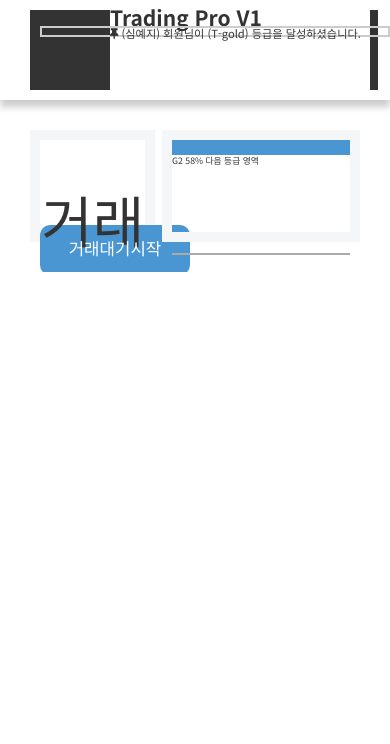
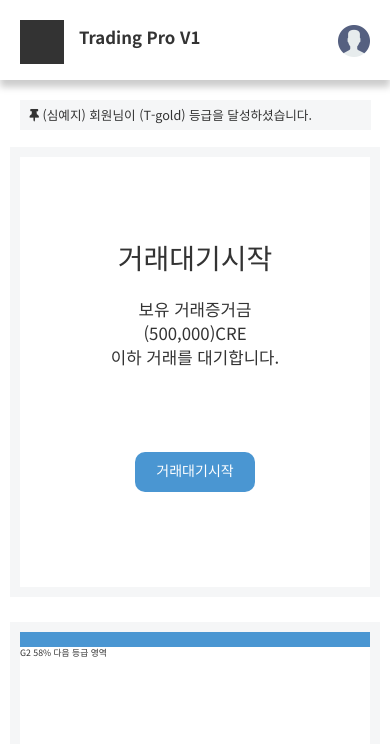
Before and after one commit to haulpark/tproV1, a plain HTML site: page html/main/t_main.html in a window 390 px wide. Shown: the top 744 px of the page. Drawn offline with nearby package versions, Linux system fonts and the light colour scheme.

Commit message:
main 반응형 구조 잡기 완료

```diff
--- a/css/src/main/t_main.css
+++ b/css/src/main/t_main.css
@@ -44,6 +44,8 @@
       line-height: 2.5vw;
       font-size:1.3rem;
     }
+
+  .mob_slideBar{display:none;}
 
 
 
@@ -136,31 +138,107 @@
 /* width: 0 ~ 639px (Mob S 기준) */
 @media screen and (max-width: 639px) {
 
-  #headBox{
-    height:100px;
-  }
+    /* =====#headBox===== */
+
+    #headBox{
+      height:80px;
+      padding:20px 20px; box-sizing: border-box;
+    }
 
       .logo{
-        width:80px; height:80px;
+        width:44px; height:44px;
       }
 
-      .title{margin-left: 20px;}
+      .title{
+        float:left;
+        width:200px; height:20px;
+        font-size:1.2rem;
+        margin-top: 10px;
+      }
 
       .unb{
         display:none;
       }
 
       .mob_icon{
+        float:right;
         display:block;
-        position: absolute;
-        width:8px; height:80px;
-        top:10%; right:3%;
-        background-color: #333;
+        margin-top: 5px;
+        width:32px; height:32px;
+        background-image: url(../../../img/icons/user.png);
+        background-position: 50% 50%;
+        background-size: contain;
+        background-repeat: no-repeat;
       }
+
       .slideBar{
-        width:350px;
-        font-size:0.8rem;
+        display:none;
       }
+
+    #slideBox{
+      position: relative; z-index:1000;
+      top:5vw;
+      width:100%; height:30px;
+    }
+
+      .mob_slideBar{
+        display: block;
+        width:90%; height:100%;
+        margin:auto;
+        background-color: #f5f6f7;
+        line-height:30px;
+        padding-left: 10px;
+        font-size:0.9rem;
+      }
+
+    /* =====#viewBox===== */
+
+    #viewBox{
+      height:auto;
+      margin-top: 7vw;
+      padding:10px;
+    }
+
+    /* ===== #viewBox -- .deal ===== */
+
+    .deal{
+      float:none; margin:auto;
+      width:100%; height:450px; margin-bottom: 25px;}
+
+    .deal_txt{
+       margin-top: 80px;
+    }
+
+      .deal_title{
+        font-size:2rem;
+      }
+
+      .deal_story{
+        font-size:1.2rem;
+      }
+
+      .deal_btn{
+        width:120px; height:40px;
+        background-color: #4a96d2;
+        border-radius: 10px;
+      }
+
+        .deal_btn > a > span{
+          line-height:35px;
+          color:#fff; font-size:1rem;}
+
+    /* ===== #viewBox -- .board ===== */
+
+    .board{width:100%; height:700px; margin-bottom: 25px;}
+
+      .board_tab{
+        height:40px;
+      }
+
+        .board_tab li{
+          font-size:1.2rem;
+          line-height:40px;
+        }
 
 
 }
@@ -203,16 +281,18 @@
       font-size:0.8rem;
     }
 
-  /* =====#viewBox===== */
+  /* ===== #viewBox -- .deal ===== */
 
   #viewBox{
     height:auto;
   }
 
-  .deal{width:100%; height:40vw; margin-bottom: 25px;}
+  .deal{
+    float:none; margin:auto;
+    width:50vw; height:500px; margin-bottom: 25px;}
 
   .deal_txt{
-     margin-top: 6vw;
+     margin-top: 10vw;
   }
 
     .deal_title{
@@ -224,7 +304,6 @@
     }
 
     .deal_btn{
-      margin-top: 3vw;
       width:120px; height:40px;
       background-color: #4a96d2;
       border-radius: 10px;
@@ -234,7 +313,7 @@
         line-height:35px;
         color:#fff; font-size:1rem;}
 
-
+  /* ===== #viewBox -- .board ===== */
   .board{width:100%; height:100vw; margin-bottom: 25px;}
 
     .board_tab{
@@ -246,6 +325,8 @@
         line-height:40px;
       }
 }
+
+
 
 /* width: 1081 ~ 1280px (태블릿 환경 기준) */
 @media screen and (min-width: 1081px) and (max-width: 1280px) {
--- a/html/main/t_main.html
+++ b/html/main/t_main.html
@@ -47,6 +47,12 @@
       <i class="fas fa-thumbtack"></i> (심예지) 회원님이 (T-gold) 등급을 달성하셨습니다.
     </div>
   </header>
+
+  <aside id="slideBox">
+    <div class="mob_slideBar">
+      <i class="fas fa-thumbtack"></i> (심예지) 회원님이 (T-gold) 등급을 달성하셨습니다.
+    </div>
+  </aside>
   <!-- =================== #viewBox ======================== -->
   <section id="viewBox">
     <div class="deal">
```
